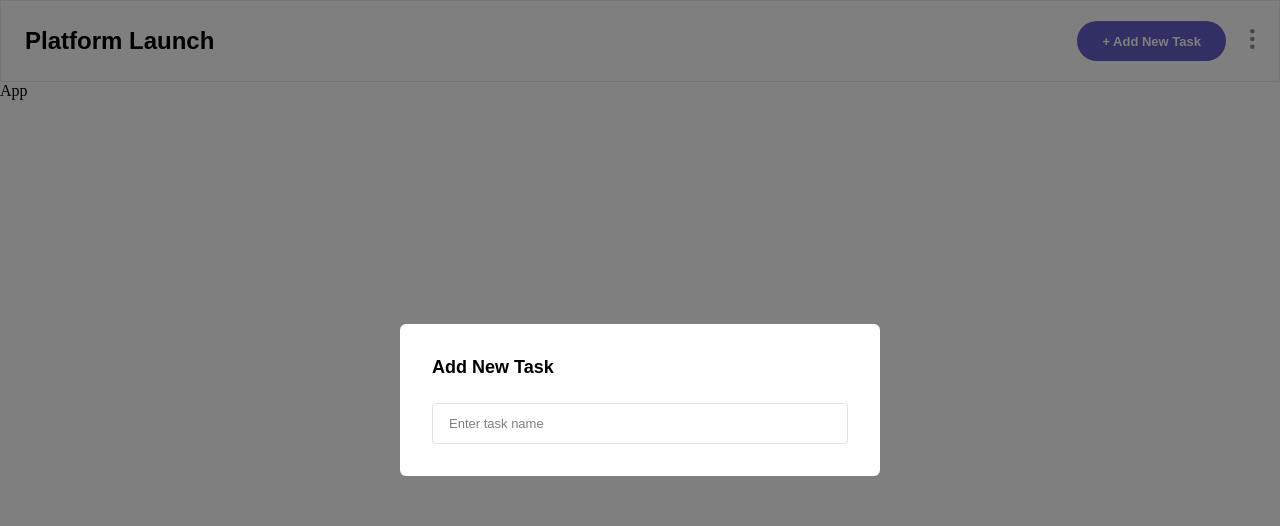
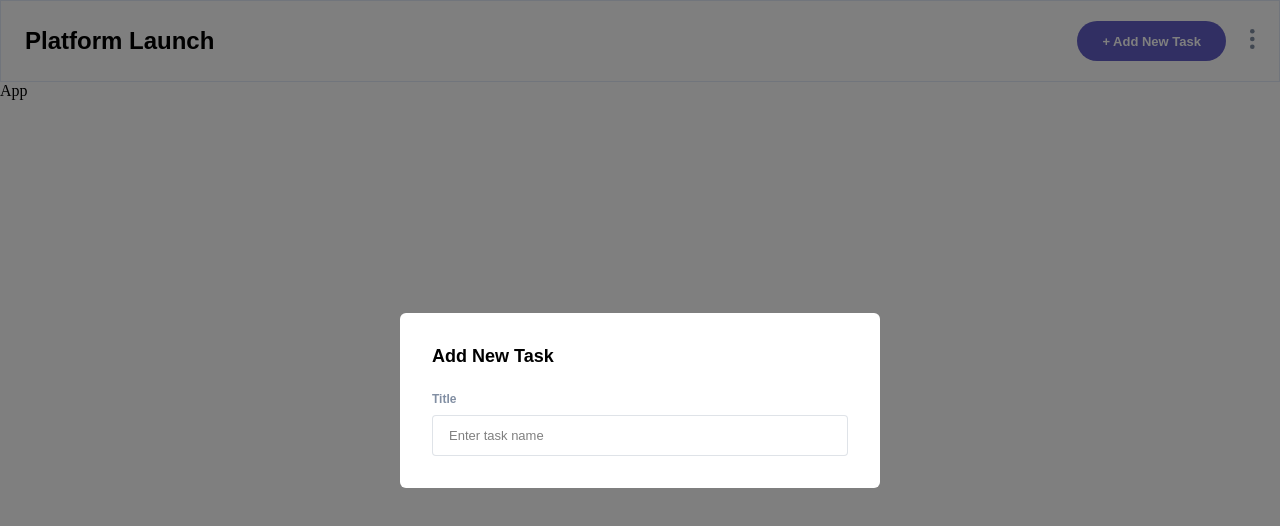
Before and after one commit to renras/kanban-task-management-web-app, a React (Create React App) app: page / in a window 1280 px wide. Shown: the top 526 px of the page. Built offline with nearby package versions, Linux system fonts and the light colour scheme.

Commit message:
add label component

```diff
--- a/src/components/AddTask/AddTask.module.scss
+++ b/src/components/AddTask/AddTask.module.scss
@@ -2,9 +2,6 @@
 @use "../../styles/typography";
 
 .container {
-  display: flex;
-  flex-direction: column;
-  gap: 24px;
   padding: 32px;
   min-width: 480px;
   border-radius: 6px;
@@ -14,3 +11,13 @@
 .heading {
   @extend %heading-l;
 }
+
+.label {
+  display: block;
+  margin-top: 24px;
+}
+
+.textField {
+  display: block;
+  margin-top: 8px;
+}
--- a/src/components/AddTask/AddTask.tsx
+++ b/src/components/AddTask/AddTask.tsx
@@ -1,11 +1,19 @@
 import Input from "../elements/Input/Input";
 import styles from "./AddTask.module.scss";
+import Label from "../elements/Label/Label";
 
 const AddTask = () => {
   return (
     <div className={styles.container}>
       <h1 className={styles.heading}>Add New Task</h1>
-      <Input placeholder="Enter task name" />
+      <Label htmlFor="title" className={styles.label}>
+        Title
+      </Label>
+      <Input
+        className={styles.textField}
+        placeholder="Enter task name"
+        id="title"
+      />
     </div>
   );
 };
--- a/src/components/elements/Input/Input.tsx
+++ b/src/components/elements/Input/Input.tsx
@@ -6,7 +6,7 @@ interface Props extends InputHTMLAttributes<HTMLInputElement> {
 }
 
 const Input = ({ className, ...inputProps }: Props) => {
-  return <input className={styles.input} {...inputProps} />;
+  return <input className={`${styles.input} ${className}`} {...inputProps} />;
 };
 
 export default Input;
--- /dev/null
+++ b/src/components/elements/Label/Label.module.scss
@@ -0,0 +1,7 @@
+@use "../../../styles/typography";
+@use "../../../styles/variables" as *;
+
+.label {
+  @extend %body-m;
+  color: $medium-grey;
+}
--- /dev/null
+++ b/src/components/elements/Label/Label.tsx
@@ -0,0 +1,18 @@
+import { ReactNode } from "react";
+import styles from "./Label.module.scss";
+
+interface Props {
+  children: ReactNode;
+  className?: string;
+  htmlFor?: string;
+}
+
+const Label = ({ children, className, htmlFor }: Props) => {
+  return (
+    <label htmlFor={htmlFor} className={`${styles.label} ${className}`}>
+      {children}
+    </label>
+  );
+};
+
+export default Label;
```
